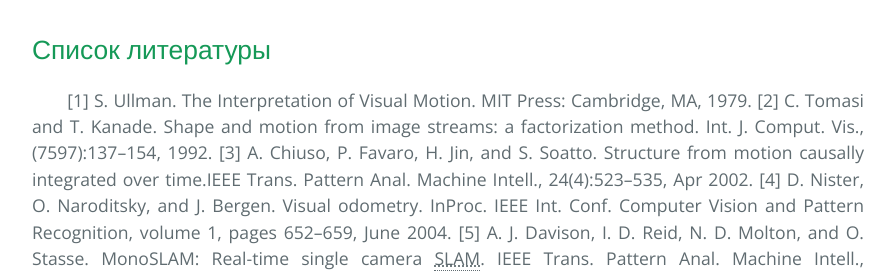
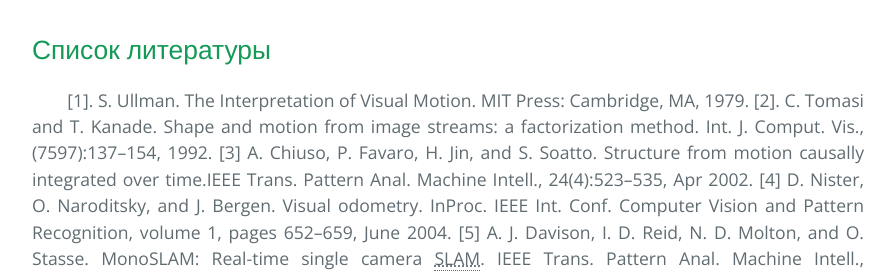
Before and after one commit to i-v-s/slam, a Jekyll site: the page built from svo2.md, in a window 1280 px wide and 900 px high, scrolled down 46364 px. Shown: the part 172-447 px from the top of the window, without its empty margins (192-1087 px from the left). Built offline with Jekyll 4.4.1, drawn with Linux system fonts in a browser that asks for light colours; our own code applies the rules of GitHub Pages for plain Markdown files; formulas are drawn with MathJax 3.

Commit message:
Обновлено svo2.md

```diff
--- a/svo2.md
+++ b/svo2.md
@@ -2179,9 +2179,9 @@ To summarize, the Jacobians of the residuals are:
 
 ## Список литературы
 
-[1] S. Ullman. The Interpretation of Visual Motion. MIT
+[1]. S. Ullman. The Interpretation of Visual Motion. MIT
 Press: Cambridge, MA, 1979.
-[2] C. Tomasi and T. Kanade. Shape and motion from image
+[2]. C. Tomasi and T. Kanade. Shape and motion from image
 streams: a factorization method. Int. J. Comput. Vis.,
 (7597):137–154, 1992.
 [3] A. Chiuso, P. Favaro, H. Jin, and S. Soatto. Structure
```
